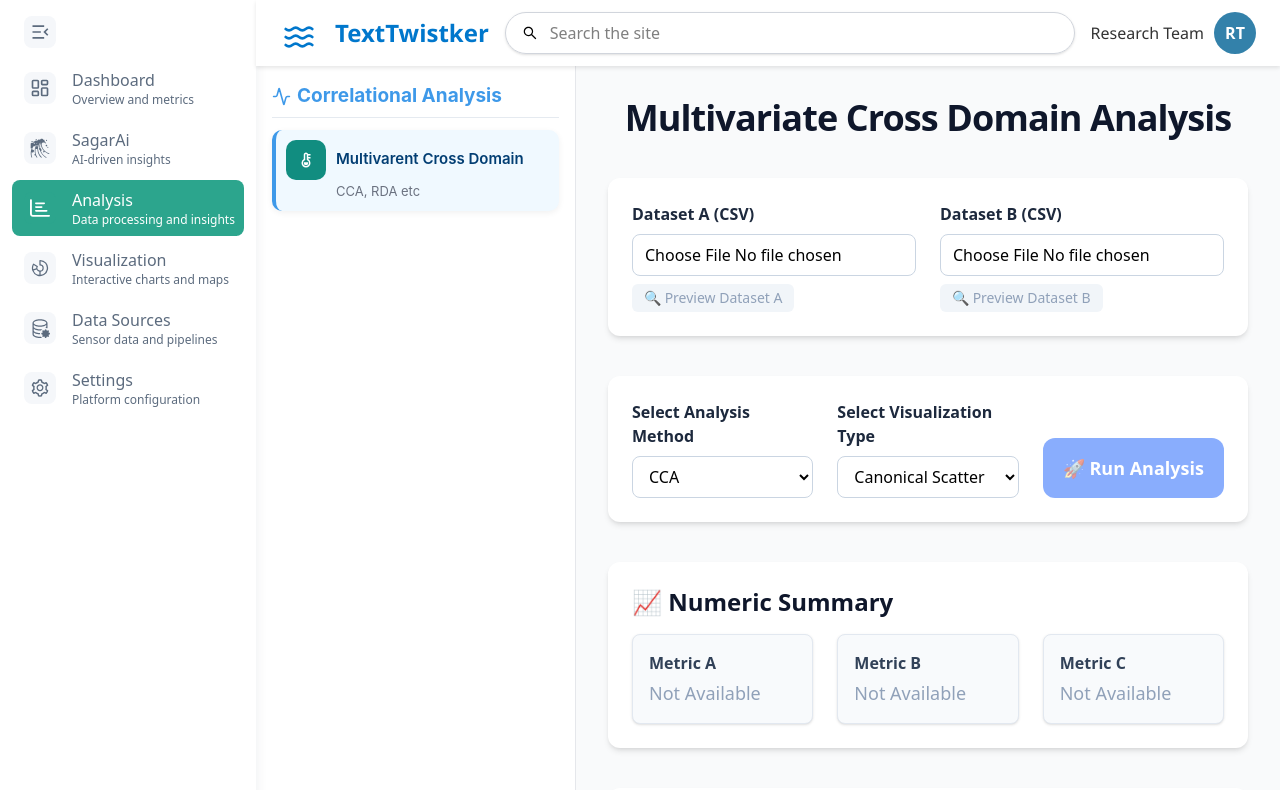
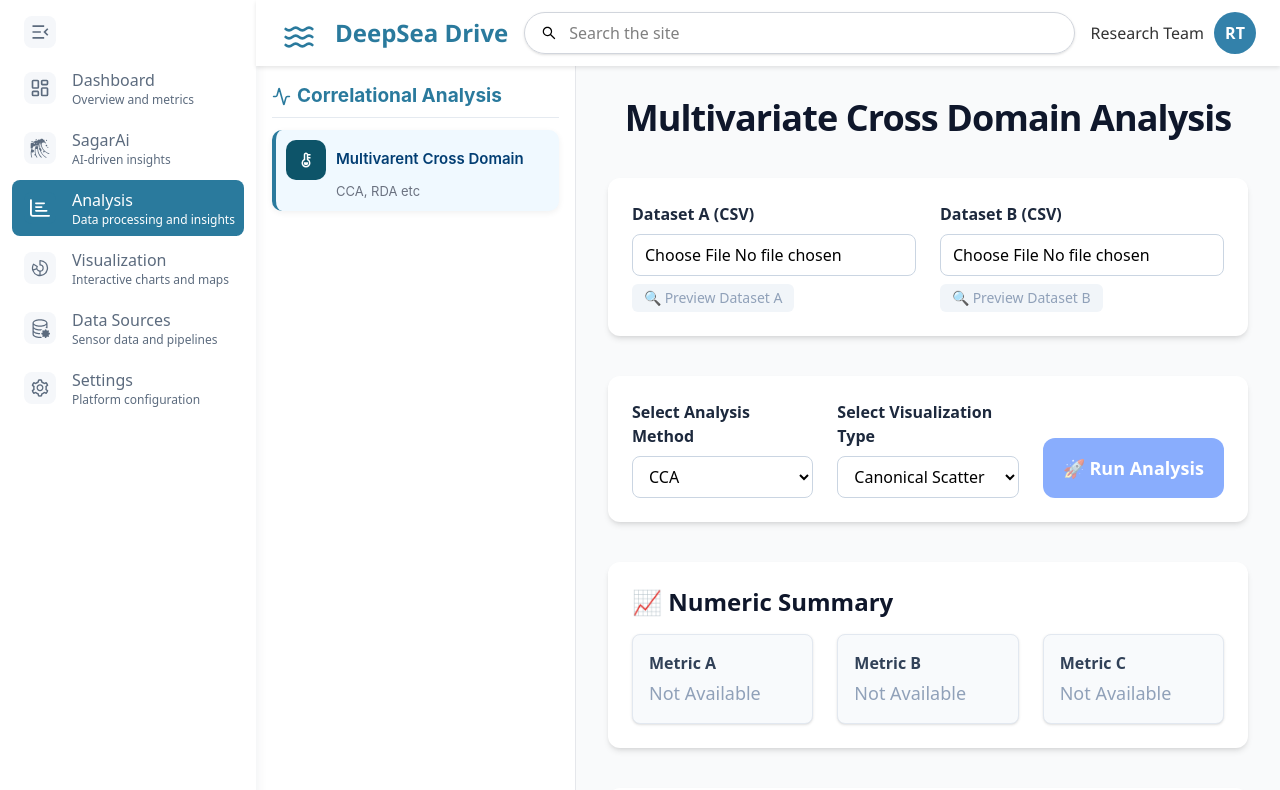
Before and after one commit to TechTrekkers-GEHU/aioceanographic-frontend, a React (Vite) app: page /analysis in a window 1280 px wide. Shown: the top 790 px of the page. Built offline with nearby package versions, Linux system fonts and the light colour scheme.

Commit message:
Added Name and fixed color theme

```diff
--- a/src/components/Footer/Footer.jsx
+++ b/src/components/Footer/Footer.jsx
@@ -12,7 +12,7 @@ export const Footer = () => {
           Contacts
         </a>
       </div>
-      <div className="text-xs mt-1">2025 Tech Trekkers</div>
+      <div className="text-xs mt-1">2025 DeepSea Drive</div>
     </div>
   )
 }
--- a/src/components/Home/Home.jsx
+++ b/src/components/Home/Home.jsx
@@ -227,7 +227,7 @@ const Home = () => {
     <div className="space-y-10 w-full mx-auto p-4 bg-gray-100 min-h-screen">
       {/* ===== Platform Header ===== */}
       <header className="w-full flex flex-center flex-col text-center mb-6">
-        <h1 className="text-3xl xl:text-4xl  font-sans  font-bold text-[#4c9bf0] mb-3">
+        <h1 className="text-3xl xl:text-4xl  font-sans  font-bold text-[#2a7a9d] mb-3">
           AI Oceanographic Data Platform
         </h1>
         <p className="text-gray-700 text-base xl:text-lg font-sans leading-relaxed">
--- a/src/components/LandingPage/LandingPage.jsx
+++ b/src/components/LandingPage/LandingPage.jsx
@@ -14,12 +14,12 @@ const LandingPage = () => {
                     <header className="landing-header">
                         <div className="logo">
                             <svg width="24" height="24" viewBox="0 0 24 24" fill="none" xmlns="http://www.w3.org/2000/svg" className="logo-icon"><path d="M4 8L4 6C4 4.89543 4.89543 4 6 4L18 4C19.1046 4 20 4.89543 20 6V8" stroke="white" strokeWidth="2" strokeLinecap="round" /><path d="M4 16L4 18C4 19.1046 4.89543 20 6 20H18C19.1046 20 20 19.1046 20 18V16" stroke="white" strokeWidth="2" strokeLinecap="round" /><path d="M4 12H20" stroke="white" strokeWidth="2" strokeLinecap="round" /></svg>
-                            <span>TechTrekker</span>
+                            <span>DeepSea Drive</span>
                         </div>
                     </header>
                     <div className="hero-content">
                         <div className="hero-text">
-                            <h1>SagarAI : India's Unified<br /> Marine Intelligence Platform</h1>
+                            <h1>DeepSea Drive : India's Unified<br /> Marine Intelligence Platform</h1>
                             <p>Transforming and predicting integrated chemical and eDNA data for predictive, sustainable ocean management</p>
                             <div className="hero-buttons">
                                 <Link to="/dashboard" className="btn btn-primary">GO TO CONSOLE</Link>
--- a/src/components/SideBar/oceansidebar.css
+++ b/src/components/SideBar/oceansidebar.css
@@ -23,7 +23,7 @@
 .section-title {
   font-size: 19px;
   font-weight: 700;
-  color: #3e99e9;
+  color: #2a7a9d;
   display: flex;
   align-items: center;
   gap: 6px;
@@ -65,7 +65,7 @@
 .ocean-sidebar li button.active {
   background: #f0f9ff;
   box-shadow: 0 2px 6px rgba(0, 0, 0, 0.06);
-  border-left: 4px solid #3e99e9;
+  border-left: 4px solid #2a7a9d;
   padding-left: 10px;
 }
 
@@ -95,14 +95,14 @@
   width: 40px;
   height: 40px;
   border-radius: 10px;
-  background: #118d80;
+  background: #11708d;
   color: white;
   font-size: 18px;
 }
 
 
 .ocean-sidebar li button.active .icon-box {
-  background: #118d80;
+  background: #0d5469;
 }
 
 /*scrollbar*/
--- a/src/components/TopBar/TopBar.jsx
+++ b/src/components/TopBar/TopBar.jsx
@@ -25,7 +25,7 @@ const TopBar = () => {
                 <div className={styles.iconWrapper}>
                     <LuWaves className={styles.icon} />
                 </div>
-                <span className={styles.name}>TextTwistker</span>
+                <span className={styles.name}>DeepSea Drive</span>
             </div>
 
             <div className={styles.align}>
--- a/src/components/TopBar/TopBar.module.css
+++ b/src/components/TopBar/TopBar.module.css
@@ -19,7 +19,7 @@
 
 .icon {
     font-size: 32px;
-    color: #0077cc;
+    color: #2a7a9d;
     margin-top: 4px;
     margin-left: 3px;
     vertical-align: middle;
@@ -28,14 +28,14 @@
 .name {
     font-size: 24px;
     font-weight: 600;
-    color: #0077cc;
+    color: #2a7a9d;
     font-family: 'Segoe UI', sans-serif;
 }
 
 .linkButton {
     background: none;
     border: none;
-    color: #0077cc;
+    color: #2a7a9d;
     font-size: 16px;
     cursor: pointer;
     padding: 8px 2px;
--- a/src/index.css
+++ b/src/index.css
@@ -7,7 +7,8 @@
   --color-marine-blue: #2a7a9d;
   --color-seafoam: #7fdbda;
   --color-coral: #ff7a6a;
-  --color-seagrass: #2ca58d;
+  --color-seagrass: #2a7a9d;
+  /*--color-seagrass: #2ca58d;*/
   --color-light-blue: #e6f4f9;
   --color-light-gray: #f5f7fa;
   --color-medium-gray: #e0e6ed;
```
